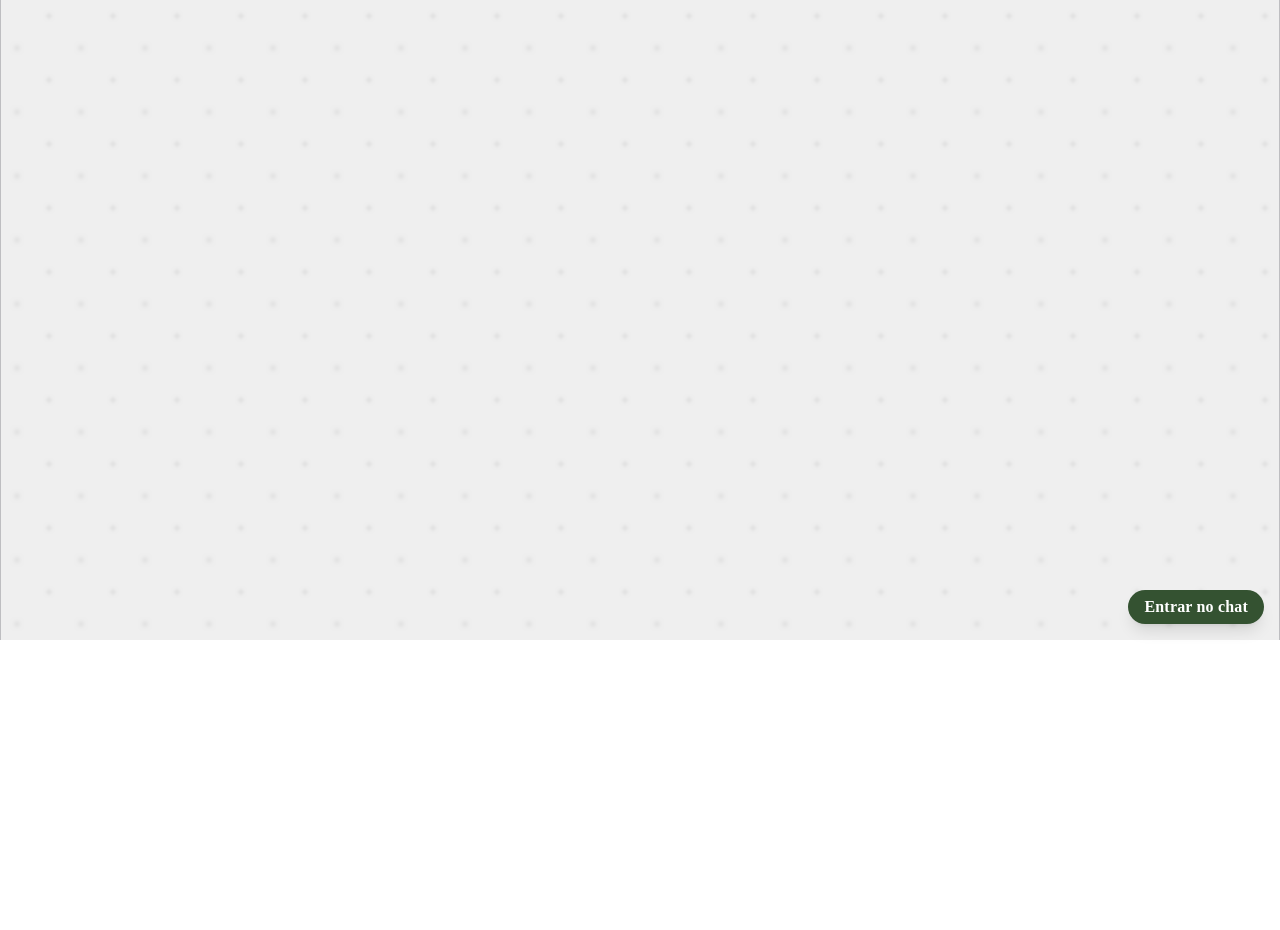
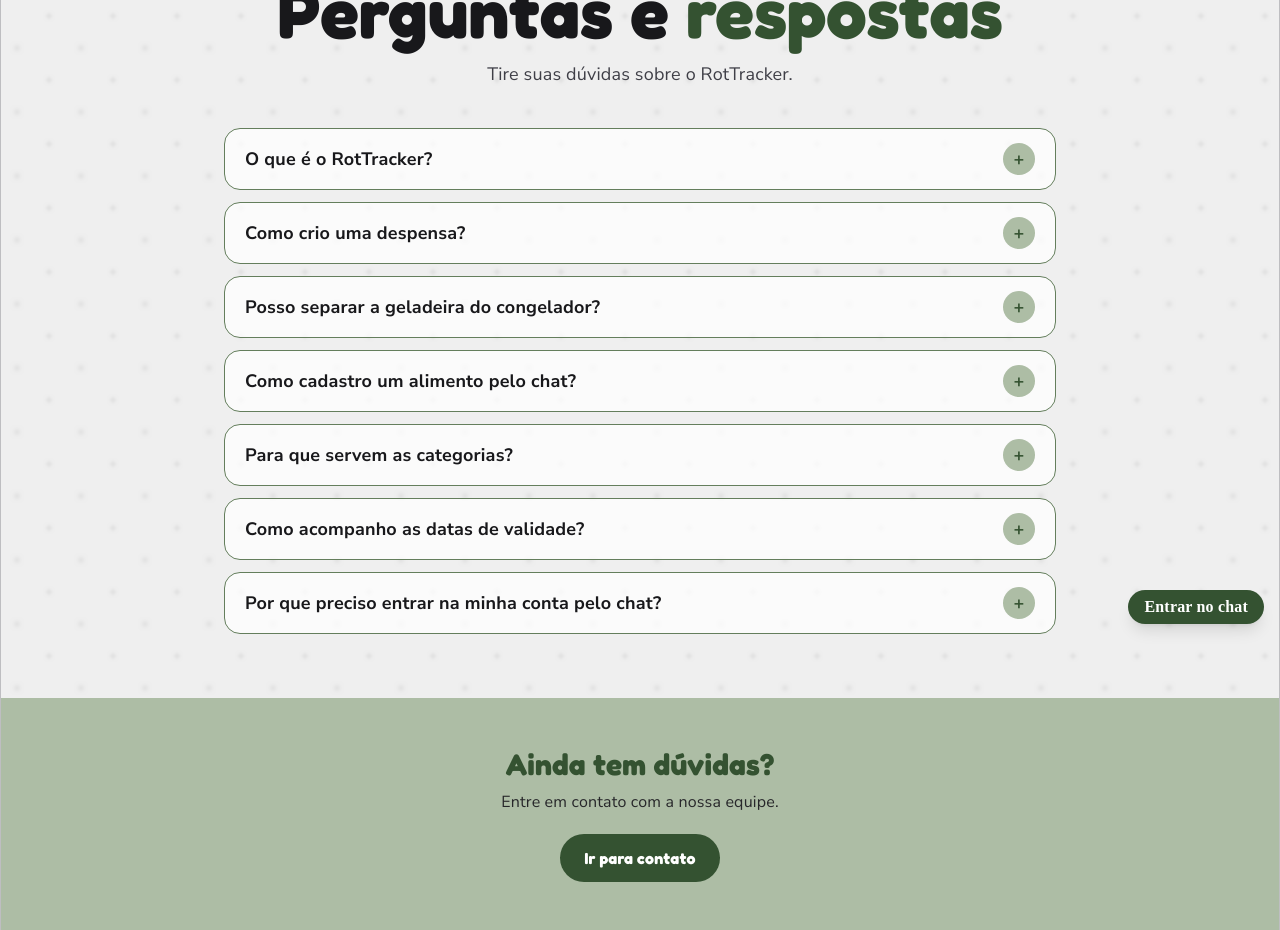
Before and after one commit to HayanoIche/RotTracker-FrontEnd, a React (Vite) app: page /faq in a window 1280 px wide. Shown: the part 160-1090 px from the top of the page. Before the commit the page ends 800 px from the top, so only its background shows below. Built offline with nearby package versions, Linux system fonts and the light colour scheme.

Commit message:
feat: pagina faq

```diff
--- a/src/pages/Faq.tsx
+++ b/src/pages/Faq.tsx
@@ -1,8 +1,85 @@
+import { Link } from 'react-router-dom';
+
+const perguntas = [
+    {
+        pergunta: 'O que é o RotTracker?',
+        resposta: 'É um aplicativo para organizar os alimentos que você tem em casa. Você pode registrar o que comprou, onde guardou cada item e quando ele vence.',
+    },
+    {
+        pergunta: 'Como crio uma despensa?',
+        resposta: 'No aplicativo, abra a aba Despensas. Pelo chat, você também pode pedir “Criar uma despensa” e informar o nome e o tipo no formulário.',
+    },
+    {
+        pergunta: 'Posso separar a geladeira do congelador?',
+        resposta: 'Sim. Crie um armazenamento para cada local e escolha entre despensa, geladeira e congelador. Assim, fica mais fácil encontrar os alimentos depois.',
+    },
+    {
+        pergunta: 'Como cadastro um alimento pelo chat?',
+        resposta: 'Abra o chat, entre na sua conta e diga, por exemplo, “Comprei 1 kg de maçã”. Complete os dados pedidos no formulário, escolha a despensa e confirme o cadastro.',
+    },
+    {
+        pergunta: 'Para que servem as categorias?',
+        resposta: 'Elas ajudam a agrupar produtos parecidos, como frutas, grãos e laticínios. Para criar uma nova, peça ao chat “Criar categoria”.',
+    },
+    {
+        pergunta: 'Como acompanho as datas de validade?',
+        resposta: 'Informe a data no cadastro de cada produto. Quando consultar sua despensa, use as datas registradas para planejar o que consumir primeiro.',
+    },
+    {
+        pergunta: 'Por que preciso entrar na minha conta pelo chat?',
+        resposta: 'O chat usa sua conta para encontrar as suas despensas e associar os cadastros a elas.',
+    },
+];
 
 export default function Faq() {
     return (
-        <main className="px-6 py-12">
+        <div>
+            <section aria-labelledby="titulo-faq" className="mx-auto max-w-4xl px-5 pb-14 pt-10 sm:px-8 md:pb-16 md:pt-14">
+                <header className="mb-8 space-y-3 text-center md:mb-10">
+                    <h1 id="titulo-faq" className="font-title text-4xl font-bold text-zinc-900 sm:text-5xl md:text-7xl">
+                        Perguntas e <span className="text-[var(--g3)]">respostas</span>
+                    </h1>
+                    <p className="font-text text-lg text-zinc-700">
+                        Tire suas dúvidas sobre o RotTracker.
+                    </p>
+                </header>
 
-        </main>
+                <div className="space-y-3">
+                    {perguntas.map(({ pergunta, resposta }) => (
+                        <details
+                            key={pergunta}
+                            name="faq-rottracker"
+                            className="group rounded-2xl border border-[var(--g2)] bg-white/75 open:bg-white"
+                        >
+                            <summary className="flex min-h-15 cursor-pointer list-none items-center justify-between gap-4 rounded-2xl px-4 py-3 font-text text-base font-bold text-zinc-900 focus-visible:outline-2 focus-visible:outline-offset-2 focus-visible:outline-[var(--g3)] sm:px-5 sm:text-lg [&::-webkit-details-marker]:hidden">
+                                {pergunta}
+                                <span aria-hidden="true" className="grid size-8 shrink-0 place-items-center rounded-full bg-[var(--g1)] leading-none text-[var(--g3)]">
+                                    <span className="group-open:hidden">+</span>
+                                    <span className="hidden group-open:inline">−</span>
+                                </span>
+                            </summary>
+                            <p className="px-4 pb-5 font-text text-base leading-relaxed text-zinc-700 sm:px-5">
+                                {resposta}
+                            </p>
+                        </details>
+                    ))}
+                </div>
+            </section>
+
+            <section aria-labelledby="contato-faq" className="bg-[var(--g1)] px-5 pb-16 pt-10 text-center md:py-12">
+                <h2 id="contato-faq" className="font-title text-3xl font-bold text-[var(--g3)]">
+                    Ainda tem dúvidas?
+                </h2>
+                <p className="mx-auto mt-2 max-w-md font-text text-base text-zinc-800">
+                    Entre em contato com a nossa equipe.
+                </p>
+                <Link
+                    to="/contato"
+                    className="mt-5 inline-flex min-h-12 items-center justify-center rounded-full bg-[var(--g3)] px-6 py-3 font-title font-bold text-white transition-colors hover:bg-[var(--g2)] focus-visible:outline-2 focus-visible:outline-offset-4 focus-visible:outline-[var(--g3)]"
+                >
+                    Ir para contato
+                </Link>
+            </section>
+        </div>
     );
 }
```
